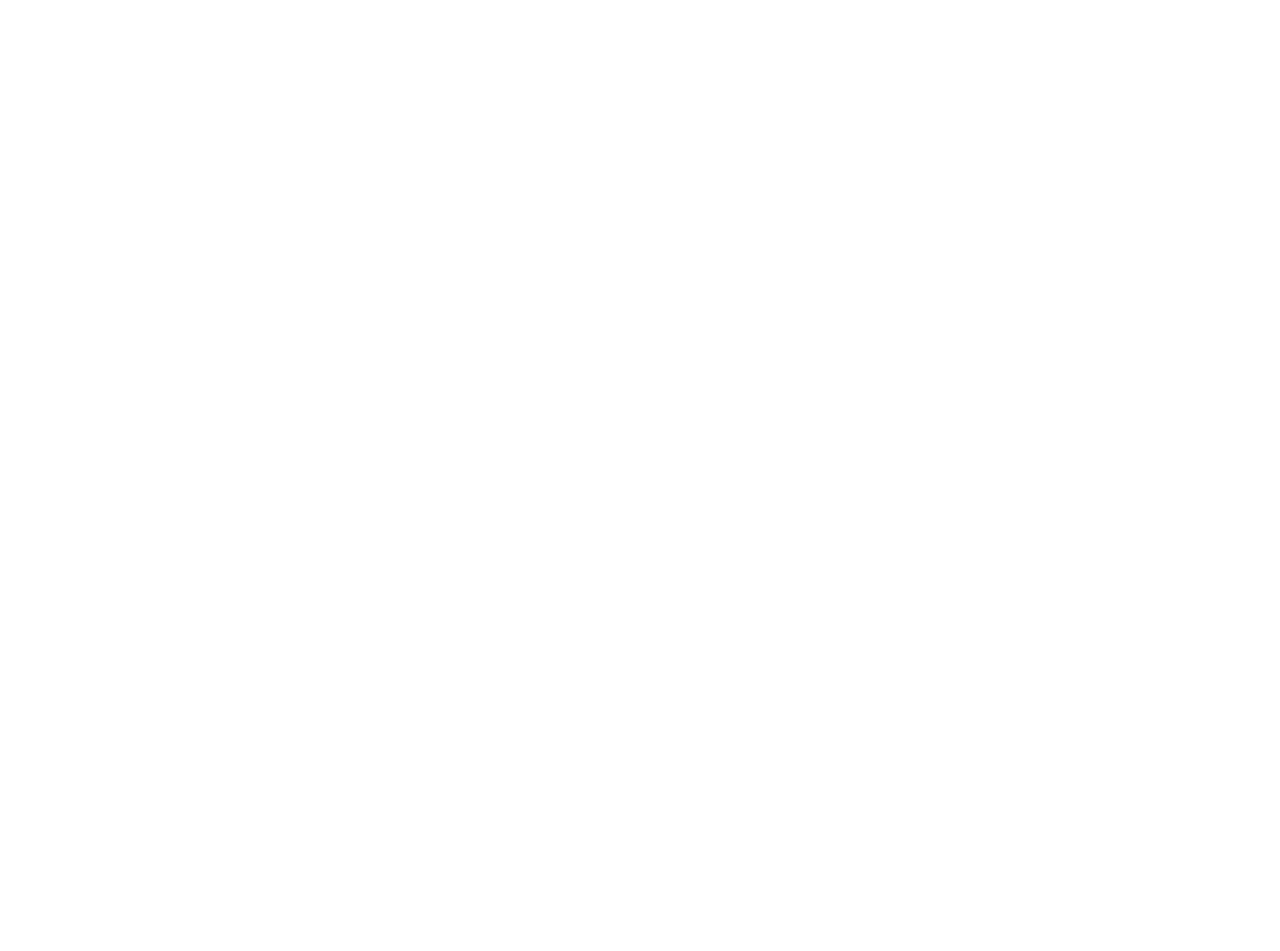
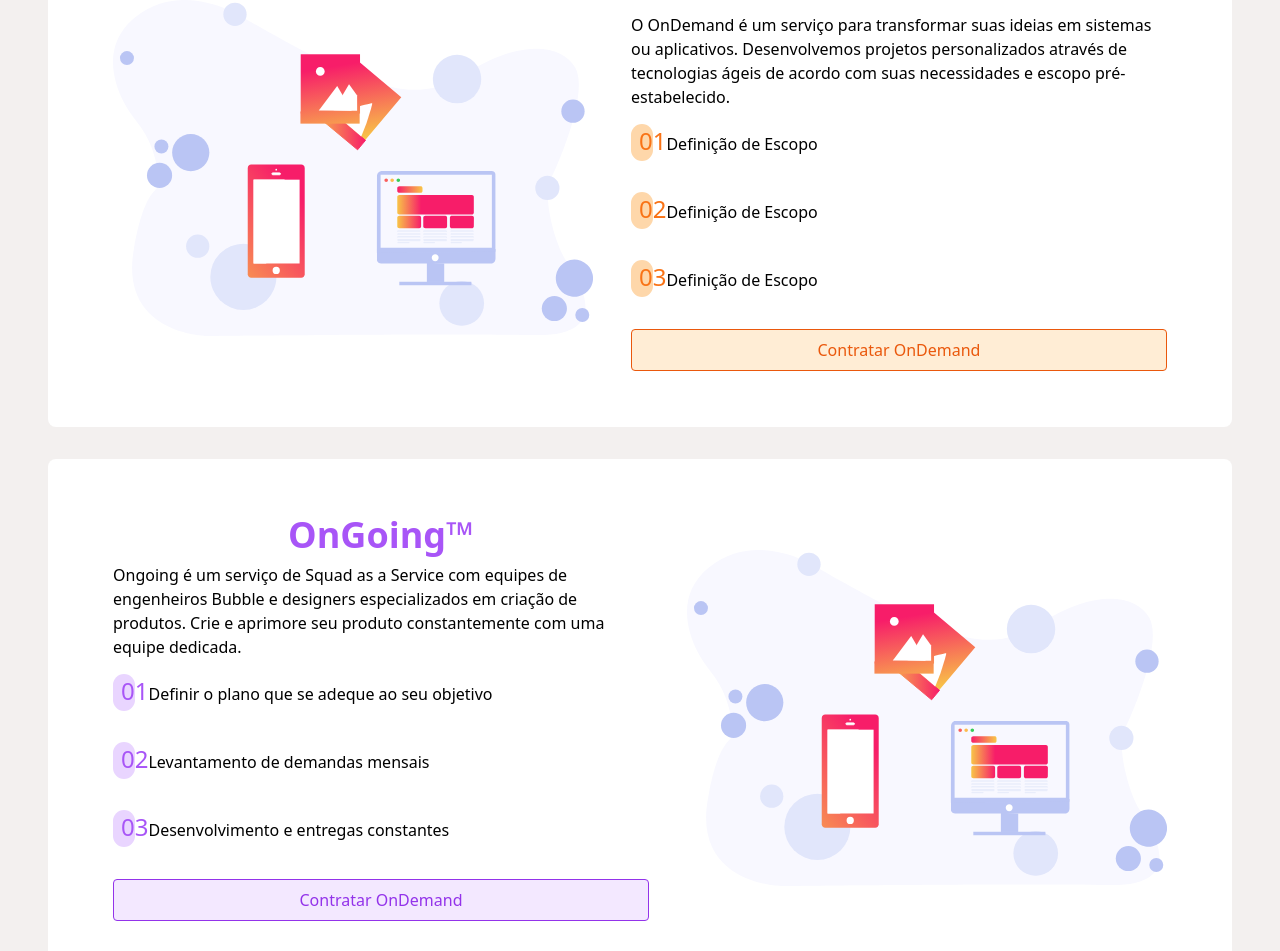
Before and after one commit to natan1506/website-template, a React (Vite) app: page / in a window 1280 px wide. Shown: the part 1241-2192 px from the top of the page. Before the commit the page ends 1162 px from the top, so only its background shows below. Built offline with nearby package versions, Linux system fonts and the light colour scheme.

Commit message:
Feat: create our services

```diff
--- a/src/pages/Home/index.tsx
+++ b/src/pages/Home/index.tsx
@@ -3,6 +3,8 @@
 import lamp from "../../assets/lottie/lamp.json";
 import Lottie from "lottie-react";
 import About from "./sections/about";
+
+import Design from '../../assets/svg/design.svg'
 
 export default function Home() {
   return (
@@ -30,6 +32,88 @@
       <section className="py-8 flex justify-center flex-col text-center gap-2">
         <h2 className="text-center text-3xl font-semibold">Nossos serviços</h2>
         <span className="text-md text-zinc-500">Ajudamos na transformação de diversos negócios com inteligência e tecnologia</span>
+        <div className="my-3 mx-12 bg-white rounded-lg p-14 gap-5 flex justify-around">
+          <img src={Design} className="min-h-[21rem]" />
+          <div className="flex flex-col gap-2 max-w-[50%]">
+            <h2 className="text-4xl font-semibold text-orange-500">OnDemand™</h2>
+            <span className="text-left">O OnDemand é um serviço para transformar suas ideias em sistemas ou aplicativos. Desenvolvemos projetos personalizados através de tecnologias ágeis de acordo com suas necessidades e escopo pré-estabelecido.</span>
+            <div className="text-left flex flex-col gap-9 mt-2 justify-between">
+              <div>
+                <span className="text-2xl text-orange-500">
+                  <span className="pt-0 pl-2 pr-0 pb-1 rounded-full bg-orange-200">
+                    0
+                  </span>
+                  1
+                </span>
+                <span>Definição de Escopo</span>
+              </div>
+              <div>
+                <span className="text-2xl text-orange-500">
+                  <span className="pt-0 pl-2 pr-0 pb-1 rounded-full bg-orange-200">
+                    0
+                  </span>
+                  2
+                </span>
+                <span>Definição de Escopo</span>
+              </div>
+              <div>
+                <span className="text-2xl text-orange-500">
+                  <span className="pt-0 pl-2 pr-0 pb-1 rounded-full bg-orange-200">
+                    0
+                  </span>
+                  3
+                </span>
+                <span>Definição de Escopo</span>
+              </div>
+              <button className="border rounded border-orange-600 py-2 bg-orange-100 text-orange-600 hover:bg-orange-600 hover:text-orange-200 transition-colors">Contratar OnDemand</button>
+            </div>
+          </div>
+        </div>
+
+        <div className="my-3 mx-12 bg-white rounded-lg p-14 gap-5 flex justify-around">
+          <div className="flex flex-col gap-2 max-w-[50%]">
+            <h2 className="text-4xl font-semibold text-purple-500">OnGoing™</h2>
+            <span className="text-left">Ongoing é um serviço de Squad as a Service com equipes de engenheiros Bubble e designers especializados em criação de produtos. Crie e aprimore seu produto constantemente com uma equipe dedicada.</span>
+            <div className="text-left flex flex-col gap-9 mt-2 justify-between">
+              <div>
+                <span className="text-2xl text-purple-500">
+                  <span className="pt-0 pl-2 pr-0 pb-1 rounded-full bg-purple-200">
+                    0
+                  </span>
+                  1
+                </span>
+                <span>Definir o plano que se adeque ao seu objetivo</span>
+              </div>
+              <div>
+                <span className="text-2xl text-purple-500">
+                  <span className="pt-0 pl-2 pr-0 pb-1 rounded-full bg-purple-200">
+                    0
+                  </span>
+                  2
+                </span>
+                <span>Levantamento de demandas mensais</span>
+              </div>
+              <div>
+                <span className="text-2xl text-purple-500">
+                  <span className="pt-0 pl-2 pr-0 pb-1 rounded-full bg-purple-200">
+                    0
+                  </span>
+                  3
+                </span>
+                <span>Desenvolvimento e entregas constantes</span>
+              </div>
+              <button className="border rounded border-purple-600 py-2 bg-purple-100 text-purple-600 hover:bg-purple-600 hover:text-purple-200 transition-colors">Contratar OnDemand</button>
+            </div>
+          </div>
+          <img src={Design} className="min-h-[21rem]" />
+        </div>
+      </section>
+      <section className="py-8 flex justify-center flex-col text-center gap-2">
+        <h2 className="text-center text-3xl font-semibold">O que fazemos</h2>
+        <span className="text-md text-zinc-500">Juntamos várias técnicas para ajudar o seu projeto a ter o sucesso que merece</span>
+        <div>
+
+        </div>
       </section>
     </div>
   )
```
Also changed, not shown: src/assets/svg/design.svg (added).
